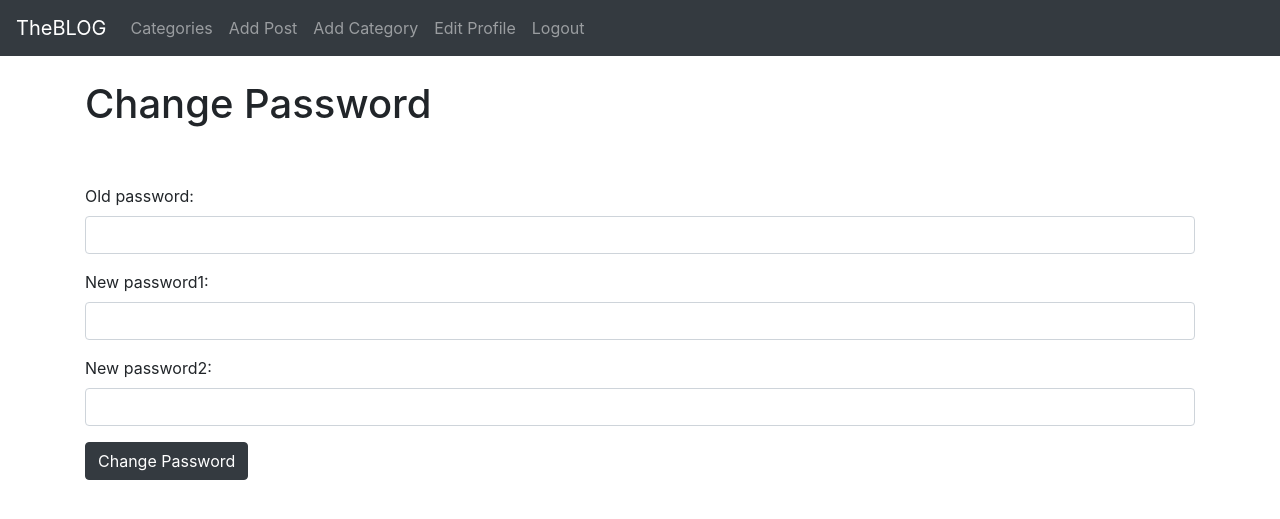
After one commit to Jnaesi/theblogpp4, a Django app: page /members/password/ in a window 1280 px wide. The commit adds this page. Shown: the top 519 px of the page. Run offline with Django 3.2, Linux system fonts and the light colour scheme; the visitor is signed in with stand-in values (Sample User, id 1).

Commit message:
Add Change user password page and possibility to Upload Images to post

```diff
--- a/ablog/settings.py
+++ b/ablog/settings.py
@@ -137,6 +137,7 @@ STATICFILES_DIRS = [os.path.join(BASE_DIR, 'static')]
 STATIC_ROOT = os.path.join(BASE_DIR, 'staticfiles')
 
 MEDIA_URL = '/media/'
+MEDIA_ROOT = os.path.join(BASE_DIR, 'media')
 DEFAULT_FILE_STORAGE = 'cloudinary_storage.storage.MediaCloudinaryStorage'
 # Default primary key field type
 # https://docs.djangoproject.com/en/3.2/ref/settings/#default-auto-field
--- a/ablog/urls.py
+++ b/ablog/urls.py
@@ -15,6 +15,8 @@ Including another URLconf
 """
 from django.contrib import admin
 from django.urls import path, include
+from django.conf import settings
+from django.conf.urls.static import static
 
 urlpatterns = [
     path('admin/', admin.site.urls),
@@ -22,4 +24,4 @@ urlpatterns = [
     path('members/', include('django.contrib.auth.urls')),
     path('members/', include('members.urls')),
 
-]
+]+ static(settings.MEDIA_URL, document_root=settings.MEDIA_ROOT)
--- a/members/forms.py
+++ b/members/forms.py
@@ -1,4 +1,4 @@
-from django.contrib.auth.forms import UserCreationForm, UserChangeForm
+from django.contrib.auth.forms import UserCreationForm, UserChangeForm, PasswordChangeForm
 from django.contrib.auth.models import User
 from django import forms
 
@@ -28,3 +28,12 @@ class EditProfileForm(UserChangeForm):
 	class Meta:
 		model = User
 		fields = ('username', 'first_name', 'last_name', 'email', 'password')
+
+class PasswordChangingForm(PasswordChangeForm):
+	old_password = forms.CharField(widget=forms.PasswordInput(attrs={'class': 'form-control', 'type':'password'}))
+	new_password1 = forms.CharField(max_length=100, widget=forms.PasswordInput(attrs={'class': 'form-control', 'type':'password'}))
+	new_password2 = forms.CharField(max_length=100, widget=forms.PasswordInput(attrs={'class': 'form-control', 'type':'password'}))
+
+	class Meta:
+		model = User
+		fields = ('old_password', 'new_password', 'new_password_again')
--- /dev/null
+++ b/members/templates/registration/change-password.html
@@ -0,0 +1,17 @@
+{% extends 'base.html' %}
+{% block title%}Change Password{% endblock%}
+{% block content%}
+
+<h1>Change Password</h1>
+
+<br/><br/>
+<div class="form-group">
+<form method="POST">
+    {% csrf_token %}
+    {{ form.as_p }}
+    <button class="btn btn-dark">Change Password</button>
+</div>
+
+
+
+{% endblock %}
--- a/members/urls.py
+++ b/members/urls.py
@@ -1,8 +1,13 @@
 from django.urls import path
-from .views import UserRegisterView, UserEditView
+from .views import UserRegisterView, UserEditView, PasswordsChangeView
+from django.contrib.auth import views as auth_views
+from . import views
 
 urlpatterns = [
     path('register/', UserRegisterView.as_view(), name='register'),
     path('edit_profile/', UserEditView.as_view(), name='edit_profile'),
+    #path('password/', auth_views.PasswordChangeView.as_view(template_name='registration/change-password.html')),
+    path('password/', PasswordsChangeView.as_view(template_name='registration/change-password.html')),
+    path('password_success', views.password_success, name="password_success"),
 
 ]
--- a/members/views.py
+++ b/members/views.py
@@ -1,8 +1,9 @@
 from django.shortcuts import render
 from django.views import generic
-from django.contrib.auth.forms import UserCreationForm, UserChangeForm
+from django.contrib.auth.forms import UserCreationForm, UserChangeForm, PasswordChangeForm
+from django.contrib.auth.views import PasswordChangeView
 from django.urls import reverse_lazy
-from .forms import SignUpForm, EditProfileForm
+from .forms import SignUpForm, EditProfileForm, PasswordChangingForm
 
 
 # Create your views here.
@@ -19,3 +20,11 @@ class UserEditView(generic.CreateView):
 
     def get_object(self):
         return self.request.user
+
+class PasswordsChangeView(PasswordChangeView):
+	form_class = PasswordChangingForm
+	success_url = reverse_lazy('password_success')
+
+
+def password_success(request):
+	return render(request, 'registration/password_success.html', {})
--- a/theblog/forms.py
+++ b/theblog/forms.py
@@ -11,7 +11,7 @@ for item in choices:
 class PostForm(forms.ModelForm):
     class Meta:
         model = Post
-        fields = ('title', 'title_tag', 'author', 'category', 'body')
+        fields = ('title', 'title_tag', 'author', 'category', 'body', 'snippet', 'header_image')
 
         widgets = {
             'title': forms.TextInput(attrs={'class': 'form-control'}),
@@ -20,16 +20,18 @@ class PostForm(forms.ModelForm):
             #'author': forms.Select(attrs={'class': 'form-control'}),
             'category': forms.Select(choices=choice_list, attrs={'class': 'form-control'}),
             'body': forms.Textarea(attrs={'class': 'form-control'}),
+            'snippet': forms.Textarea(attrs={'class': 'form-control'}),
         }
 
 class EditForm(forms.ModelForm):
     class Meta:
         model = Post
-        fields = ('title', 'title_tag', 'body')
+        fields = ('title', 'title_tag', 'body', 'snippet')
 
         widgets = {
             'title': forms.TextInput(attrs={'class': 'form-control'}),
             'title_tag': forms.TextInput(attrs={'class': 'form-control'}),
             #'author': forms.Select(attrs={'class': 'form-control'}),
             'body': forms.Textarea(attrs={'class': 'form-control'}),
+            'snippet': forms.Textarea(attrs={'class': 'form-control'}),
         }
--- a/theblog/models.py
+++ b/theblog/models.py
@@ -18,12 +18,14 @@ class Category(models.Model):
 
 class Post(models.Model):
     title = models.CharField(max_length=255)
+    header_image = models.ImageField(null=True, blank=True, upload_to="https://res.cloudinary.com/ddj06thqn/image/upload/v1/media/images/")
     title_tag = models.CharField(max_length=255)
     author = models.ForeignKey(User, on_delete=models.CASCADE)
     body = RichTextField(blank=True, null=True)
     #body = models.TextField()
     post_date = models.DateField(auto_now_add=True)
     category = models.CharField(max_length=255, default='coding')
+    snippet = models.CharField(max_length=255)
     likes = models.ManyToManyField(User, related_name='blog_posts')
 
     def total_likes(self):
--- a/theblog/templates/home.html
+++ b/theblog/templates/home.html
@@ -21,7 +21,8 @@
             {% endif %}
 
         </small><br/>
-    {{ post.body|slice:":200"|safe }}</li>
+    {{ post.snippet }}
+    </li>
 {% endfor %}
 </ul>
 
```
Also changed, not shown: members/templates/registration/password_success.html (added, +14 -0 lines), theblog/templates/article_details.html (+8 -0 lines), media/images/First_Blog_post-1.jpg (added), theblog/migrations/0007_post_snippet.py (added), theblog/migrations/0008_alter_post_snippet.py (added), theblog/migrations/0009_post_header_image.py (added).
